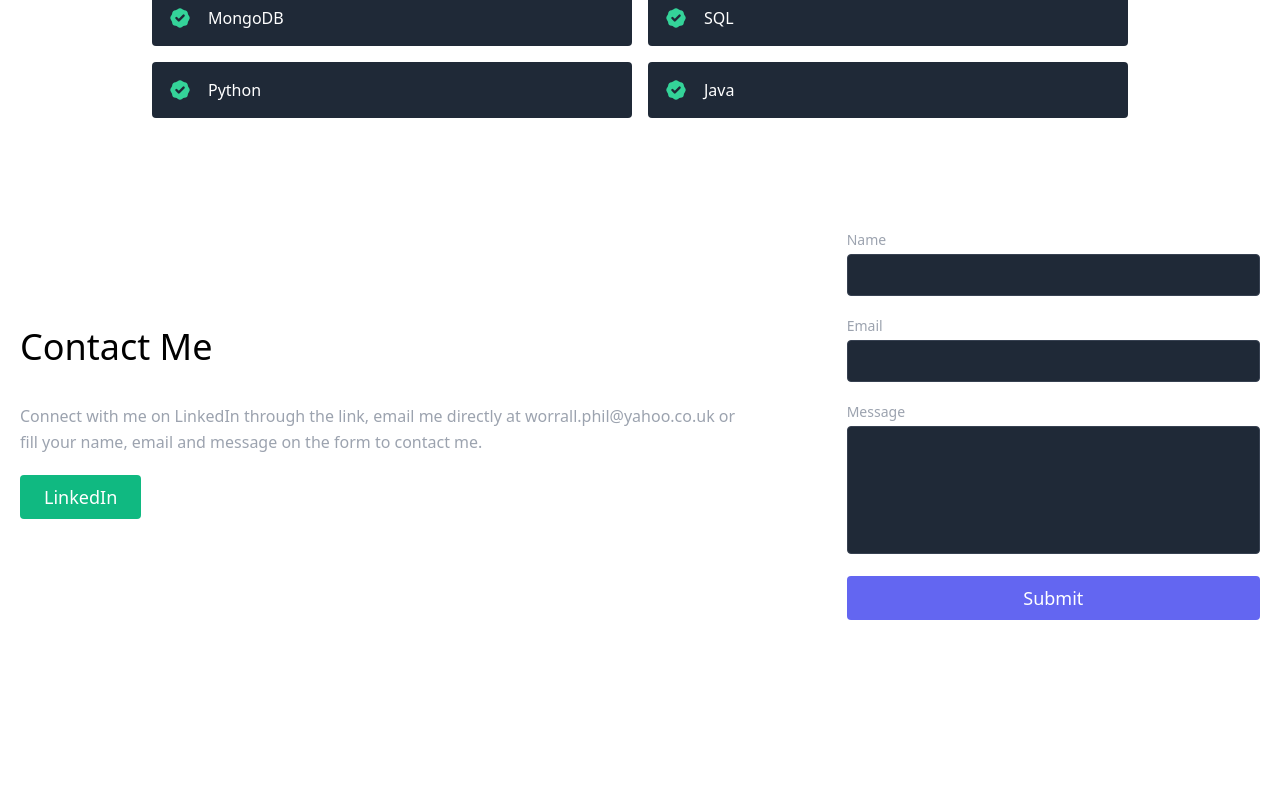
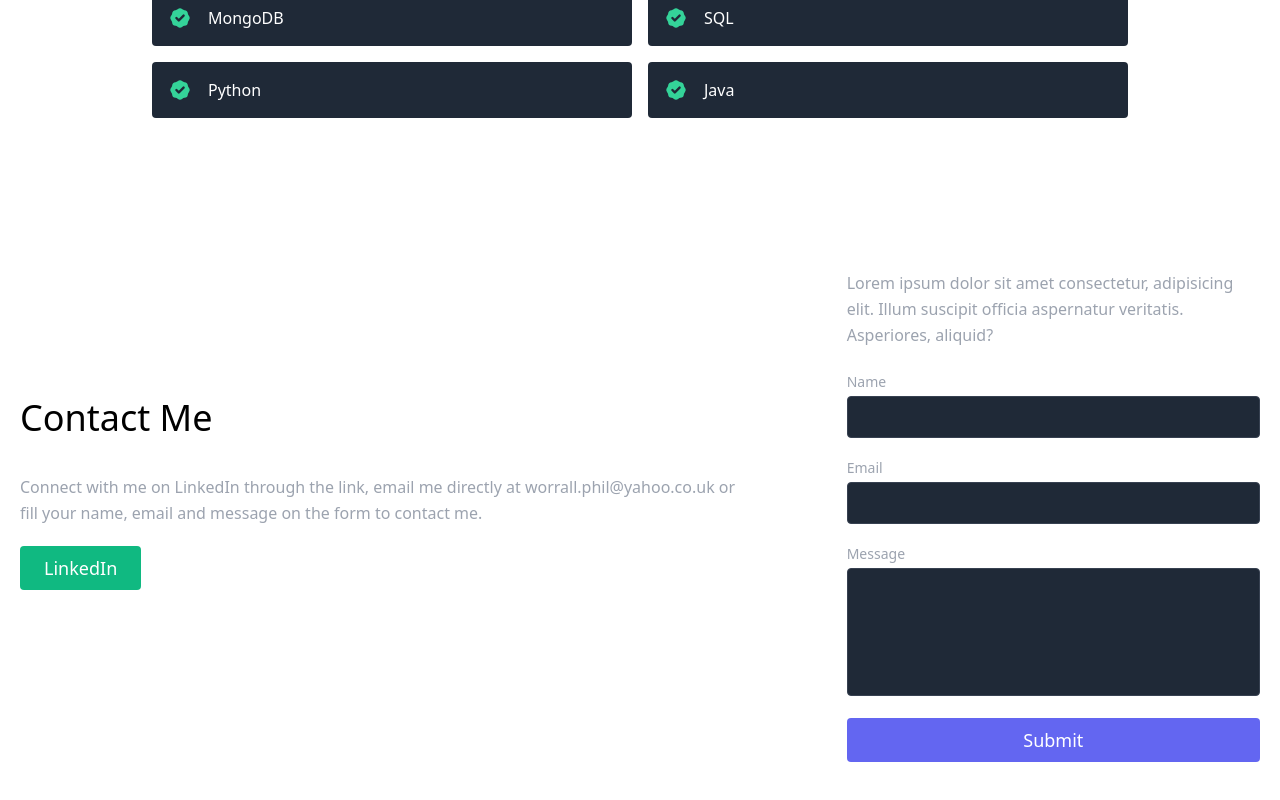
Before and after one commit to philwoz/portfolio, a React (Create React App) app: page / in a window 1280 px wide. Shown: the part 2118-2918 px from the top of the page. Before the commit the page ends 2790 px from the top, so only its background shows below. Built offline with nearby package versions, Linux system fonts and the light colour scheme.

Commit message:
updated contact component

```diff
--- a/src/components/Contact.js
+++ b/src/components/Contact.js
@@ -43,18 +43,20 @@ export default function Contact() {
               className="inline-flex text-white bg-green-500 border-0 py-2 px-6 focus:outline-none hover:bg-green-600 rounded text-lg">
               LinkedIn
             </a>
-            {/* <a
-              href="#about"
-              className="ml-4 inline-flex text-gray-400 bg-gray-800 border-0 py-2 px-6 focus:outline-none hover:bg-gray-700 hover:text-white rounded text-lg">
-              Email me
-            </a> */}
           </div>
           </div>
-        <form
+          <form
           netlify
           name="contact"
           onSubmit={handleSubmit}
           className="lg:w-1/3 md:w-1/2 flex flex-col md:ml-auto w-full md:py-8 mt-8 md:mt-0">
+          <h2 className="text-white sm:text-4xl text-3xl mb-1 font-medium title-font">
+            Hire Me
+          </h2>
+          <p className="leading-relaxed mb-5">
+            Lorem ipsum dolor sit amet consectetur, adipisicing elit. Illum
+            suscipit officia aspernatur veritatis. Asperiores, aliquid?
+          </p>
           <div className="relative mb-4">
             <label htmlFor="name" className="leading-7 text-sm text-gray-400">
               Name
@@ -77,7 +79,6 @@ export default function Contact() {
               name="email"
               className="w-full bg-gray-800 rounded border border-gray-700 focus:border-indigo-500 focus:ring-2 focus:ring-indigo-900 text-base outline-none text-gray-100 py-1 px-3 leading-8 transition-colors duration-200 ease-in-out"
               onChange={(e) => setEmail(e.target.value)}
-
             />
           </div>
           <div className="relative mb-4">
@@ -91,7 +92,6 @@ export default function Contact() {
               name="message"
               className="w-full bg-gray-800 rounded border border-gray-700 focus:border-indigo-500 focus:ring-2 focus:ring-indigo-900 h-32 text-base outline-none text-gray-100 py-1 px-3 resize-none leading-6 transition-colors duration-200 ease-in-out"
               onChange={(e) => setMessage(e.target.value)}
-
             />
           </div>
           <button
```
